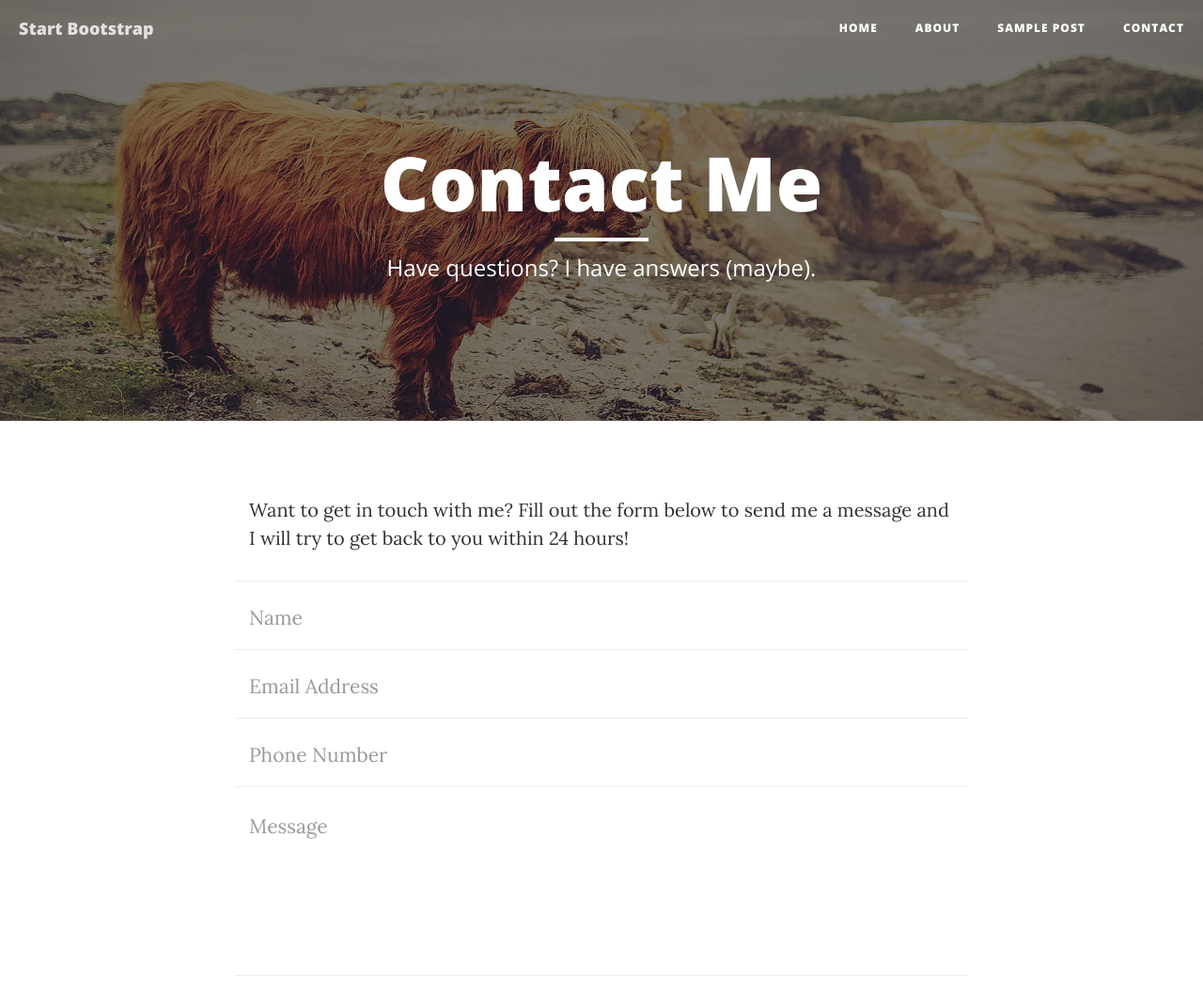
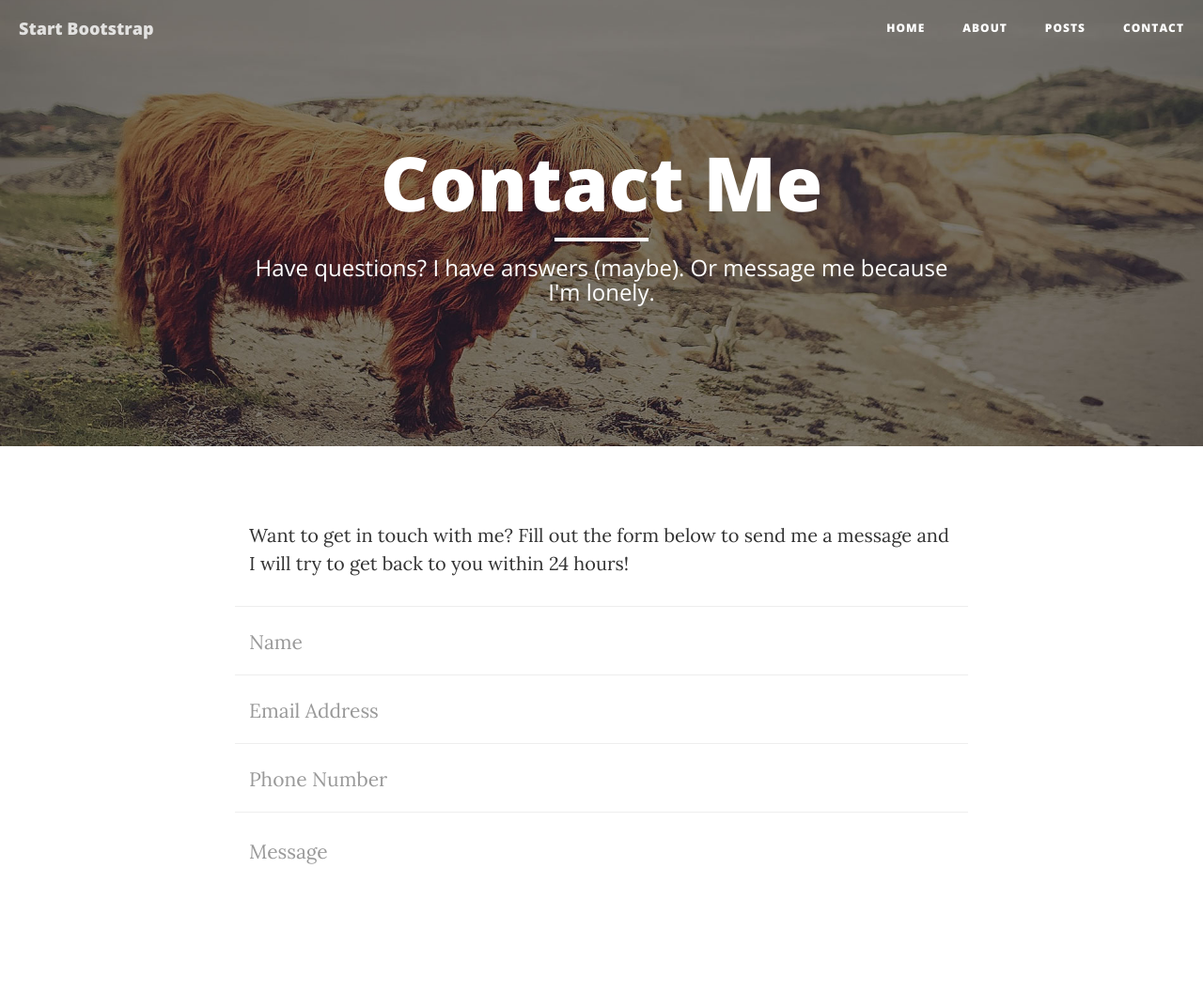
Before and after one commit to Alyssciel/Blog, a website: page contact.html in a window 1280 px wide. Shown: the top 1056 px of the page at 94% size. Drawn offline with nearby package versions, Linux system fonts and the light colour scheme.

Commit message:
Update contact.html

```diff
--- a/contact.html
+++ b/contact.html
@@ -9,7 +9,7 @@
     <meta name="description" content="">
     <meta name="author" content="">
 
-    <title>Clean Blog - Contact</title>
+    <title>The Hipster Writer - Contact</title>
 
     <!-- Bootstrap Core CSS -->
     <link href="vendor/bootstrap/css/bootstrap.min.css" rel="stylesheet">
@@ -55,7 +55,7 @@
                         <a href="about.html">About</a>
                     </li>
                     <li>
-                        <a href="post.html">Sample Post</a>
+                        <a href="post.html">Posts</a>
                     </li>
                     <li>
                         <a href="contact.html">Contact</a>
@@ -76,7 +76,7 @@
                     <div class="page-heading">
                         <h1>Contact Me</h1>
                         <hr class="small">
-                        <span class="subheading">Have questions? I have answers (maybe).</span>
+                        <span class="subheading">Have questions? I have answers (maybe). Or message me because I'm lonely.</span>
                     </div>
                 </div>
             </div>
@@ -165,7 +165,7 @@
                             </a>
                         </li>
                     </ul>
-                    <p class="copyright text-muted">Copyright &copy; Your Website 2016</p>
+                    <p class="copyright text-muted">Copyright &copy; The Hipster Writer 2016</p>
                 </div>
             </div>
         </div>
```
